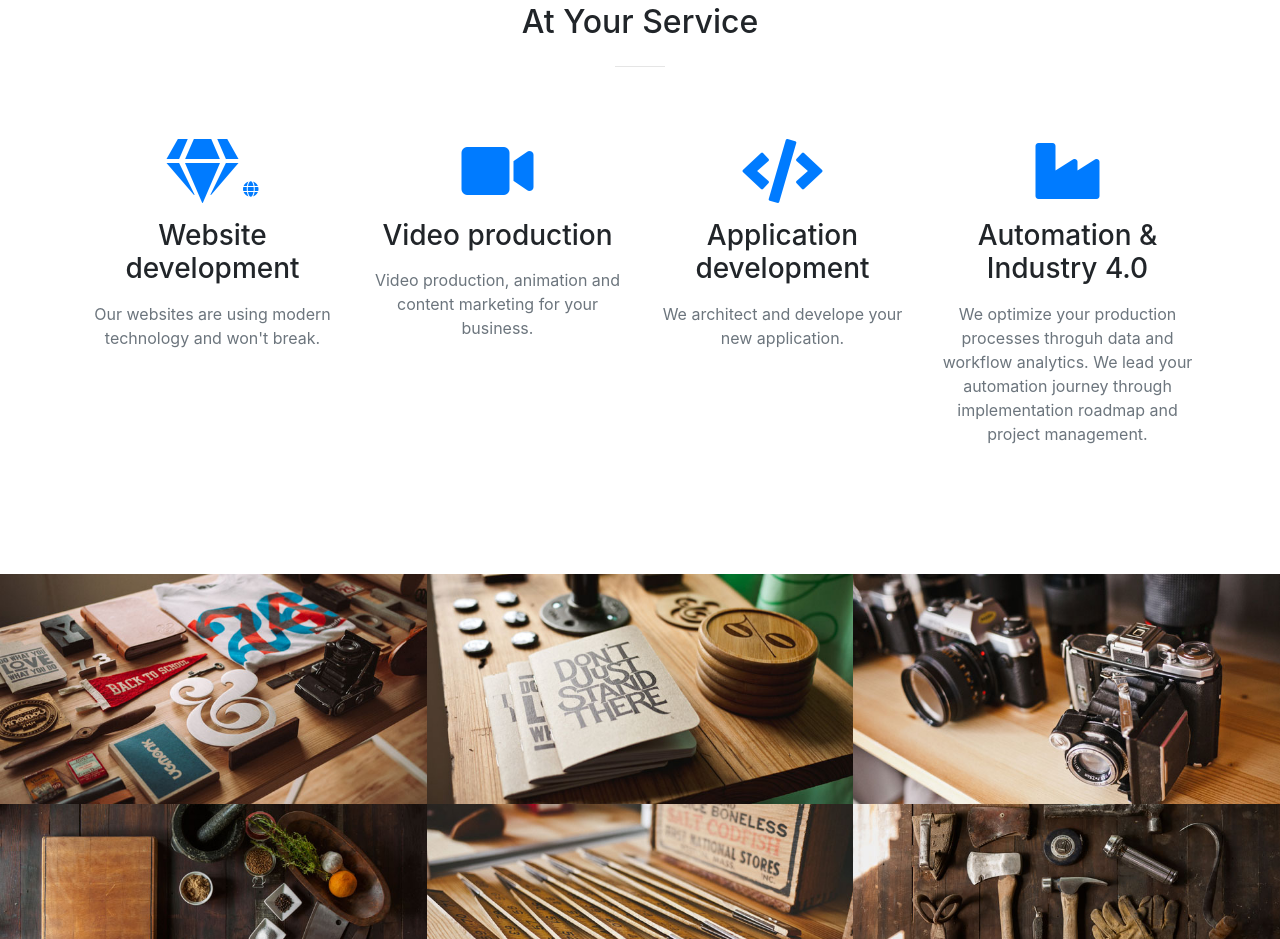
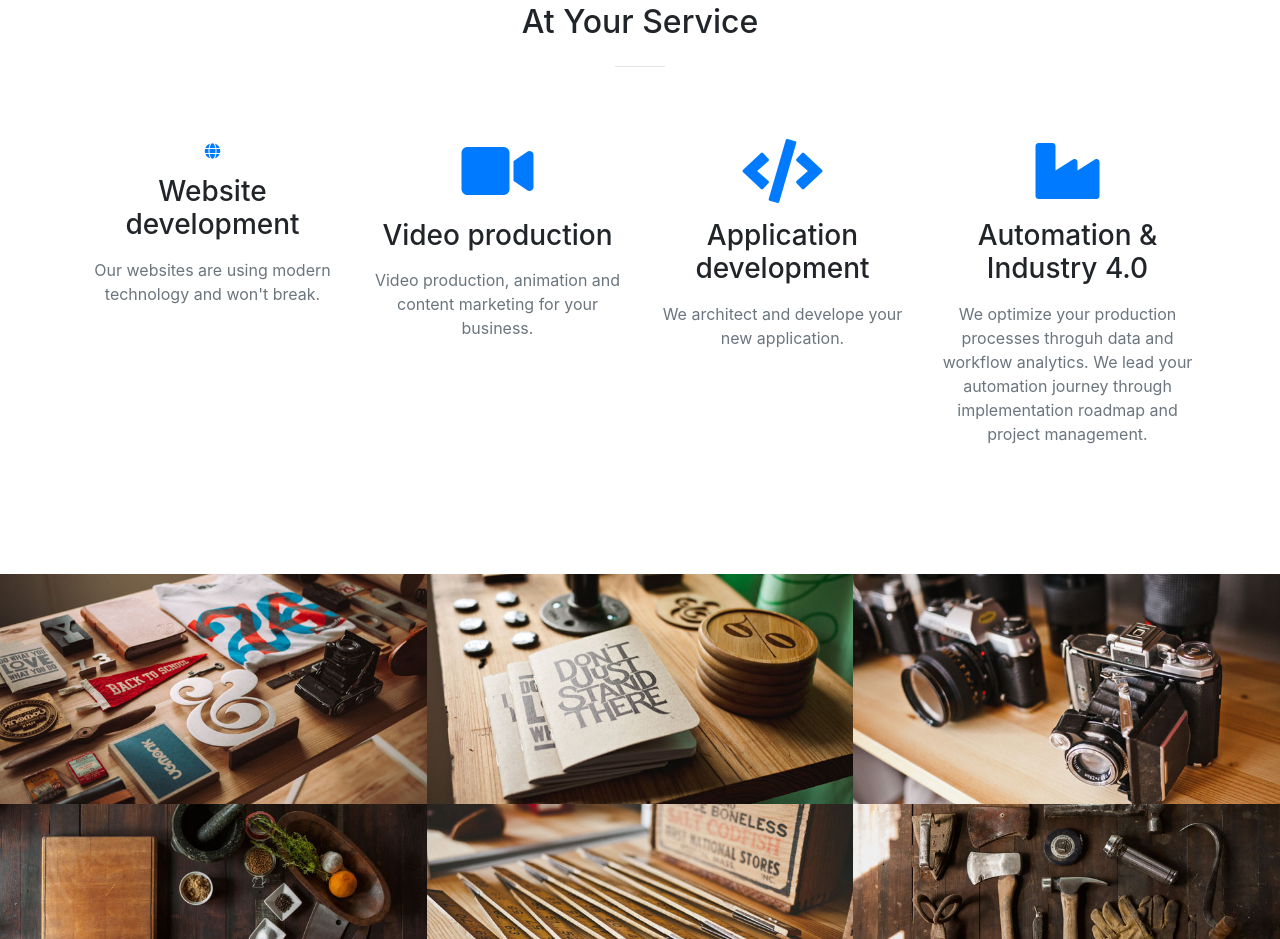
Before and after one commit to kiango/epidotegroup, a website with bundled scripts: page index.html in a window 1280 px wide. Shown: the part 1378-2317 px from the top of the page. Built offline with nearby package versions, Linux system fonts and the light colour scheme.

Commit message:
1st commit

```diff
--- a/index.html
+++ b/index.html
@@ -98,7 +98,7 @@
 
           <div class="col-lg-3 col-md-6 text-center">
             <div class="service-box mt-5 mx-auto">
-              <i class="fas fa-4x fa-gem text-primary mb-3 sr-icon-1"></i>
+
               <i class="fas fa-globe text-primary mb-3 sr-icon-1" ></i>
               <h3 class="mb-3">Website development</h3>
               <p class="text-muted mb-0">Our websites are using modern technology and won't break.</p>
```
